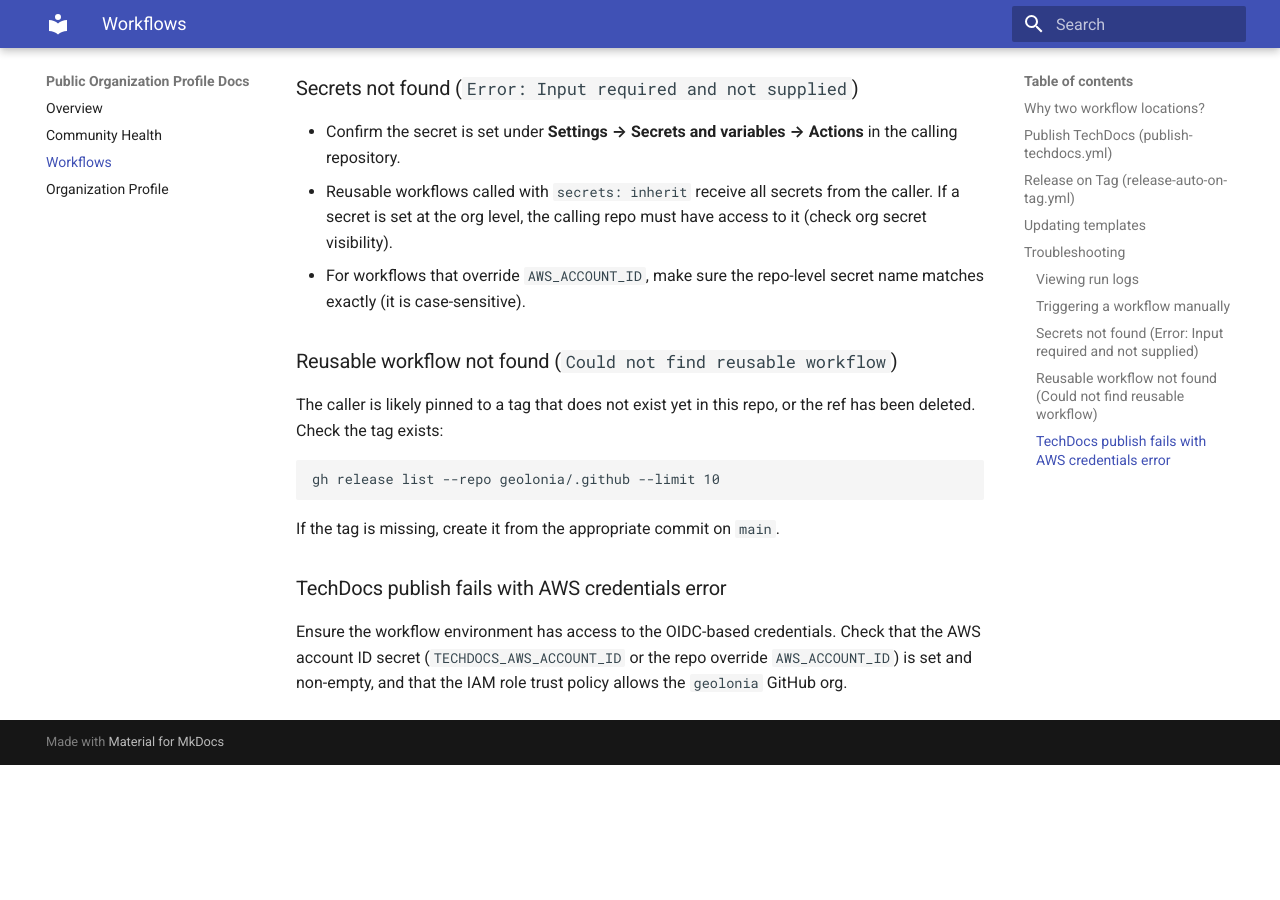
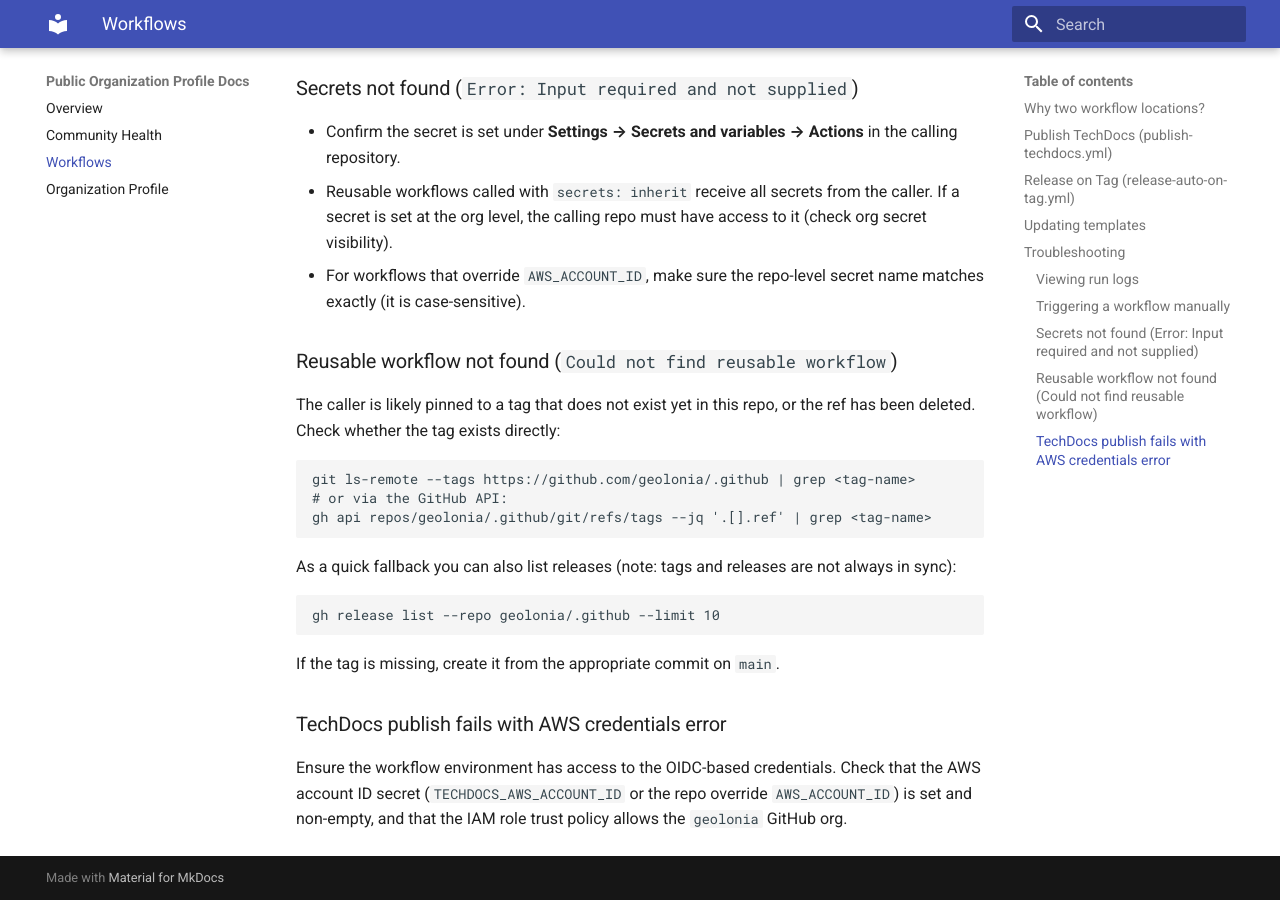
Before and after one commit to geolonia/.github, an MkDocs documentation site: the page built from docs/workflows.md, in a window 1280 px wide and 900 px high, scrolled down 2392 px. Built offline with MkDocs 1.6.1 and Material for MkDocs 9.7.7, drawn with Linux system fonts in a browser that asks for light colours; before the commit the page ends 3157 px from its top, so only the background shows below that.

Commit message:
docs(workflows): improve tag check guidance per CodeRabbit review
Replace the sole 'gh release list' recommendation with a direct tag
existence check using 'git ls-remote --tags' and 'gh api .../git/refs/tags'
as the primary commands (more accurate than release list). Keep 'gh release
list' as an optional simpler fallback with a note that releases and tags are
not always in sync.

Co-Authored-By: Claude Opus 4.6 <noreply@anthropic.com>

````diff
--- a/docs/workflows.md
+++ b/docs/workflows.md
@@ -107,7 +107,16 @@ From the UI: **Actions → select the workflow → Run workflow**.
 ### Reusable workflow not found (`Could not find reusable workflow`)
 
 The caller is likely pinned to a tag that does not exist yet in this repo, or
-the ref has been deleted. Check the tag exists:
+the ref has been deleted. Check whether the tag exists directly:
+
+```bash
+git ls-remote --tags https://github.com/geolonia/.github | grep <tag-name>
+# or via the GitHub API:
+gh api repos/geolonia/.github/git/refs/tags --jq '.[].ref' | grep <tag-name>
+```
+
+As a quick fallback you can also list releases (note: tags and releases are not
+always in sync):
 
 ```bash
 gh release list --repo geolonia/.github --limit 10
````
